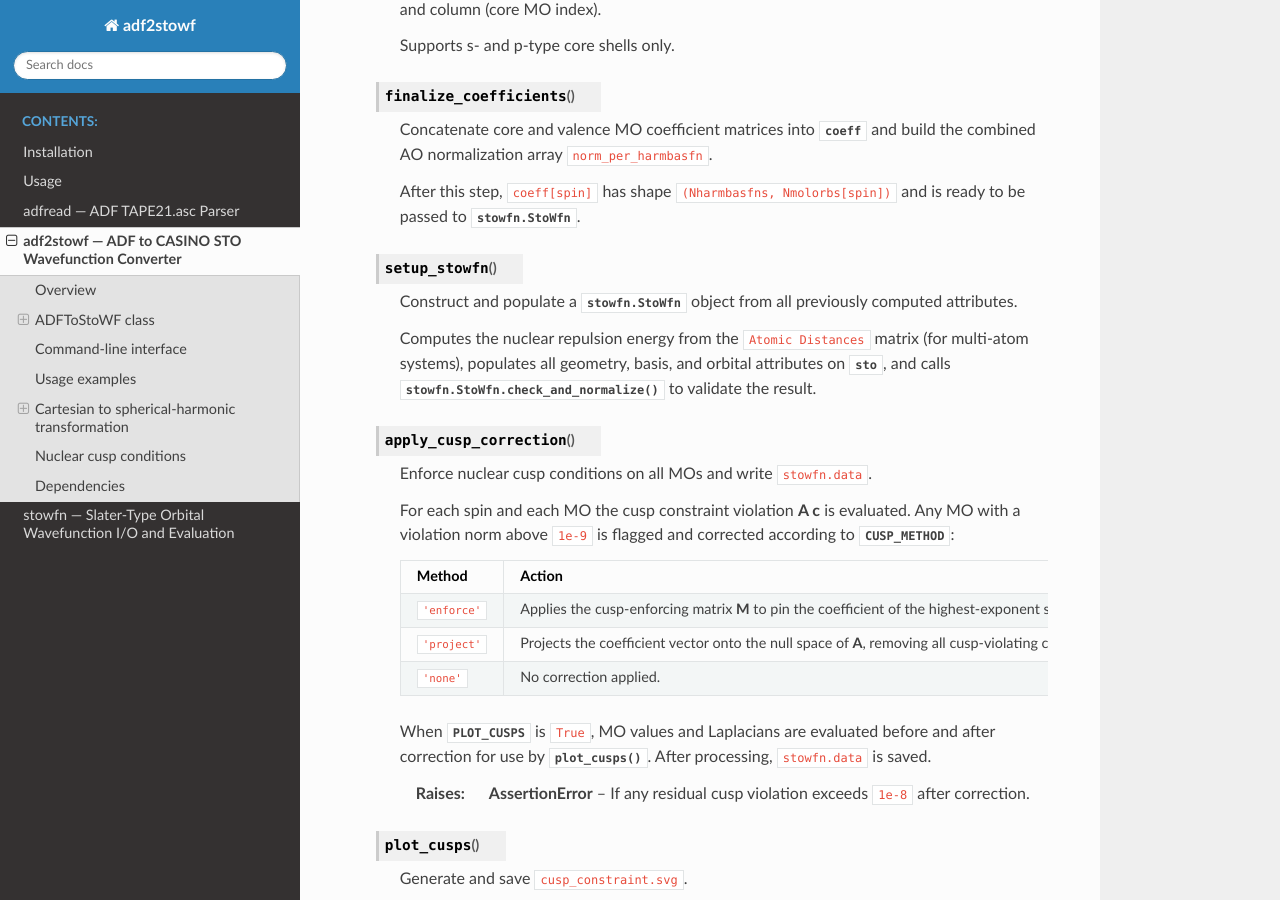
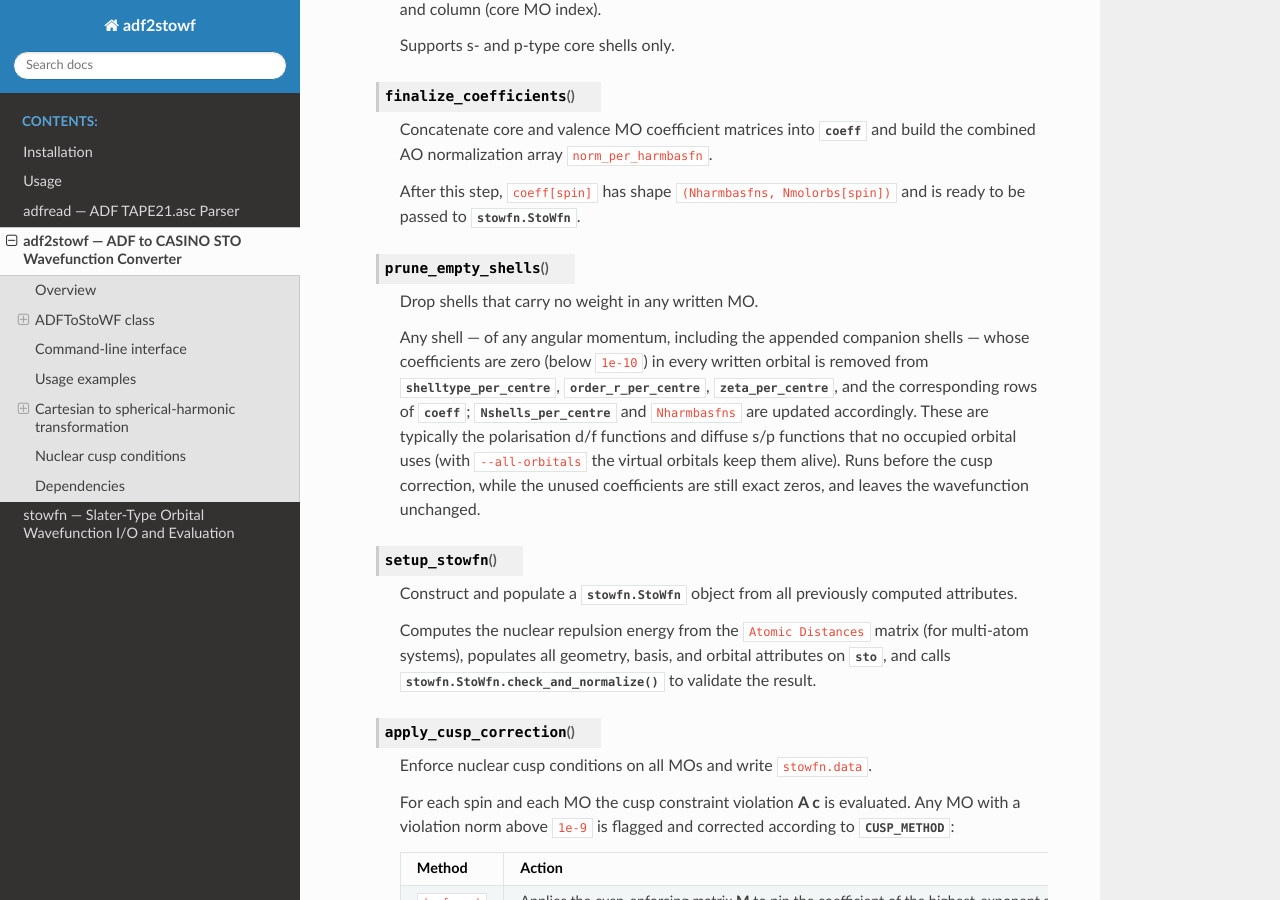
Before and after one commit to Konjkov/adf2stowf, a Sphinx documentation site: the page built from docs/source/adf2stowf.rst, in a window 1280 px wide and 900 px high, scrolled down 5360 px. Built offline with Sphinx 7.4.7 and the Read the Docs theme 3.1.0, drawn with Linux system fonts in a browser that asks for light colours.

Commit message:
update examples

```diff
--- a/docs/source/adf2stowf.rst
+++ b/docs/source/adf2stowf.rst
@@ -308,6 +308,21 @@ ADFToStoWF class
       ``(Nharmbasfns, Nmolorbs[spin])`` and is ready to be passed to
       :class:`stowfn.StoWfn`.
 
+   .. method:: prune_empty_shells()
+
+      Drop shells that carry no weight in any written MO.
+
+      Any shell — of any angular momentum, including the appended companion
+      shells — whose coefficients are zero (below ``1e-10``) in every written
+      orbital is removed from :attr:`shelltype_per_centre`,
+      :attr:`order_r_per_centre`, :attr:`zeta_per_centre`, and the
+      corresponding rows of :attr:`coeff`; :attr:`Nshells_per_centre` and
+      ``Nharmbasfns`` are updated accordingly.  These are typically the
+      polarisation d/f functions and diffuse s/p functions that no occupied
+      orbital uses (with ``--all-orbitals`` the virtual orbitals keep them
+      alive).  Runs before the cusp correction, while the unused coefficients
+      are still exact zeros, and leaves the wavefunction unchanged.
+
    .. method:: setup_stowfn()
 
       Construct and populate a :class:`stowfn.StoWfn` object from all
@@ -380,9 +395,10 @@ ADFToStoWF class
       4. :meth:`process_coefficients`
       5. :meth:`process_core_orbitals`
       6. :meth:`finalize_coefficients`
-      7. :meth:`setup_stowfn`
-      8. :meth:`apply_cusp_correction` → writes ``stowfn.data``
-      9. :meth:`plot_cusps` → writes ``cusp_constraint.svg`` (optional)
+      7. :meth:`prune_empty_shells`
+      8. :meth:`setup_stowfn`
+      9. :meth:`apply_cusp_correction` → writes ``stowfn.data``
+      10. :meth:`plot_cusps` → writes ``cusp_constraint.svg`` (optional)
 
 
 .. function:: main()
```
Also changed, not shown: README.md (+17 -8 lines), docs/source/usage.rst (+8 -0 lines), 16 other files.
